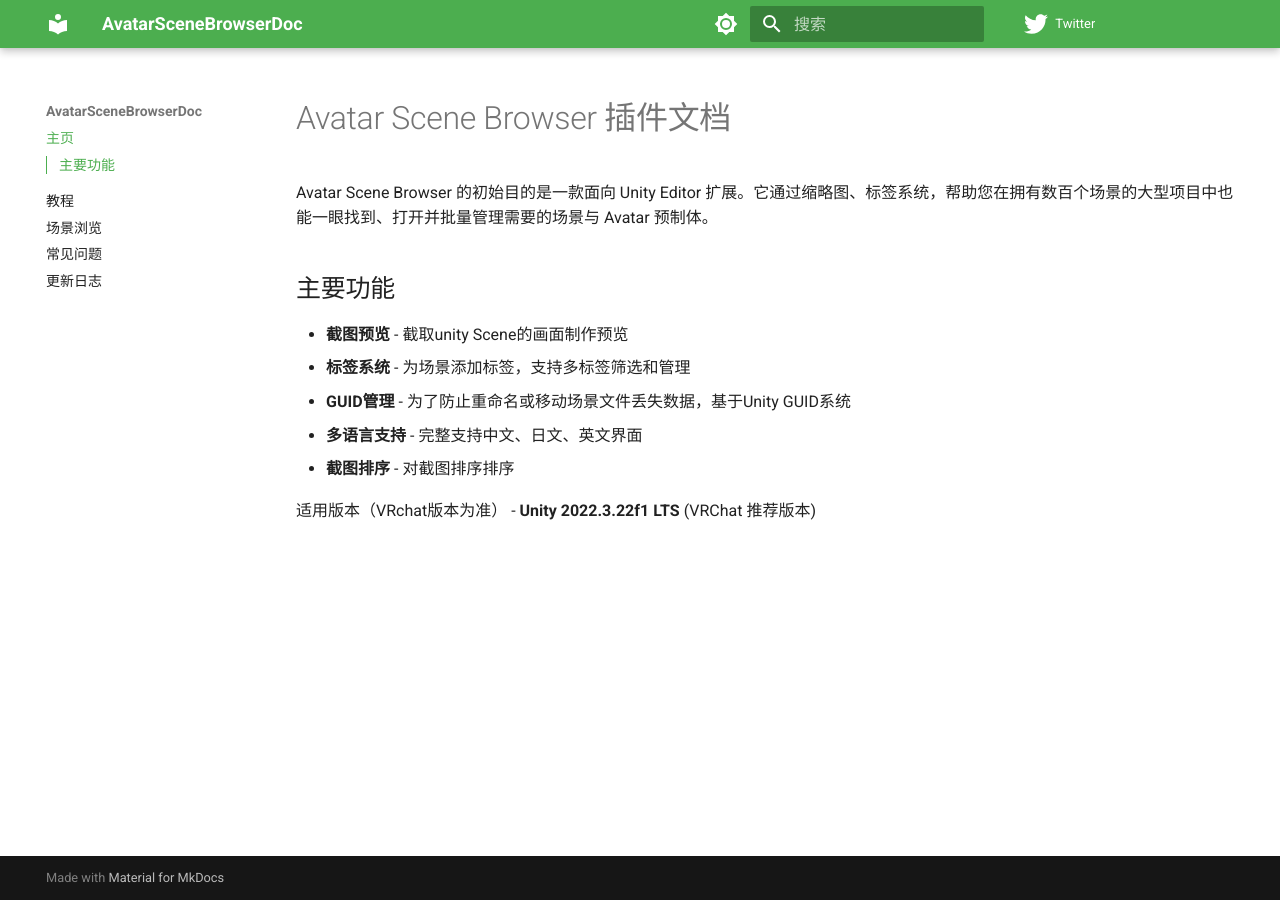
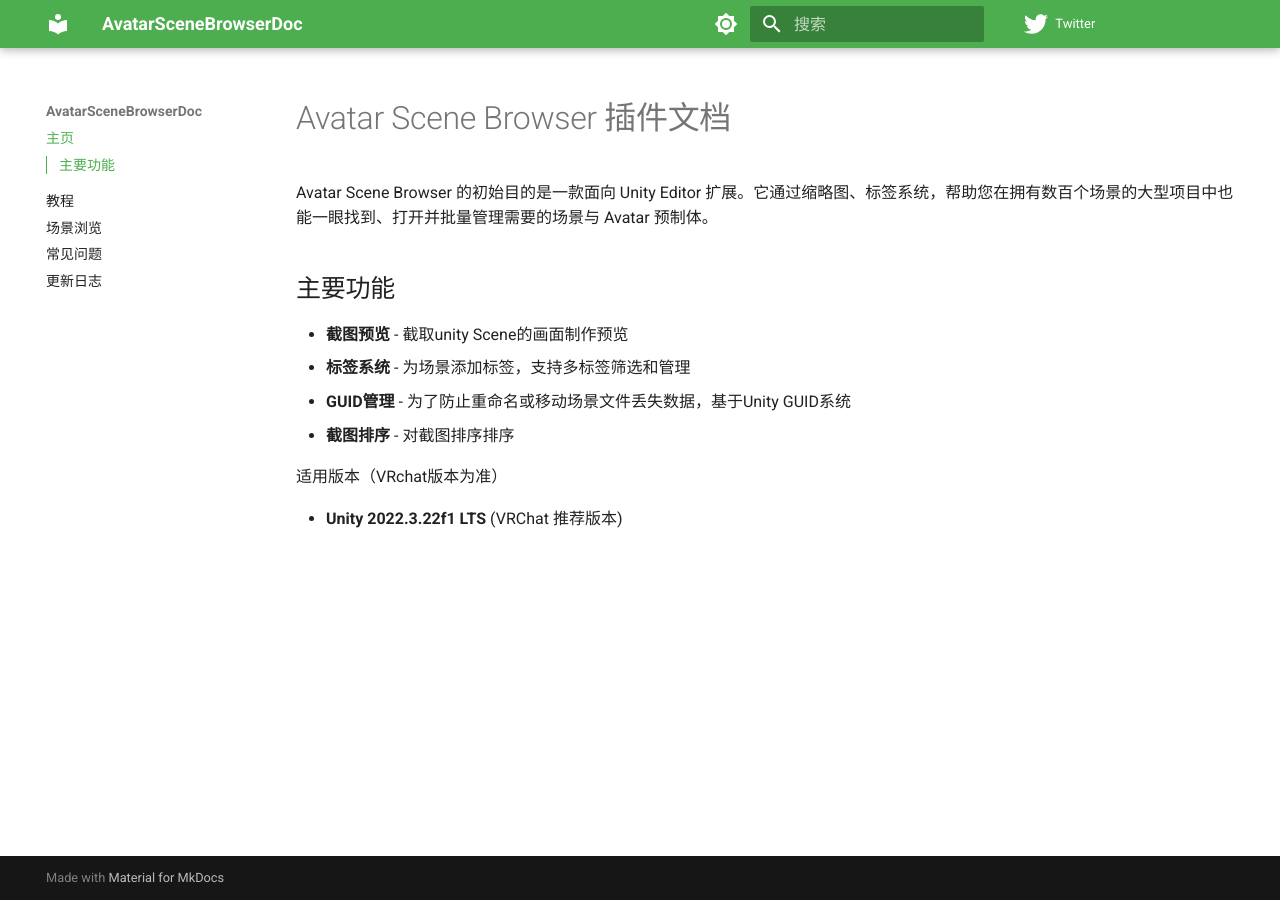
Before and after one commit to Cynth-Mt/AvatarSceneBrowserDoc, an MkDocs documentation site: the page built from docs/index.md, in a window 1280 px wide. Built offline with MkDocs 1.6.1 and Material for MkDocs 9.7.7, drawn with Linux system fonts in a browser that asks for light colours.

Commit message:
修改文档

```diff
--- a/docs/index.md
+++ b/docs/index.md
@@ -2,15 +2,13 @@
 
 Avatar Scene Browser 的初始目的是一款面向 Unity Editor 扩展。它通过缩略图、标签系统，帮助您在拥有数百个场景的大型项目中也能一眼找到、打开并批量管理需要的场景与 Avatar 预制体。
 
+## 主要功能
 
-## 主要功能
- - **截图预览** - 截取unity Scene的画面制作预览
- - **标签系统** - 为场景添加标签，支持多标签筛选和管理
- - **GUID管理** - 为了防止重命名或移动场景文件丢失数据，基于Unity GUID系统
- - **多语言支持** - 完整支持中文、日文、英文界面
- - **截图排序** - 对截图排序排序
-
-
+- **截图预览** - 截取unity Scene的画面制作预览
+- **标签系统** - 为场景添加标签，支持多标签筛选和管理
+- **GUID管理** - 为了防止重命名或移动场景文件丢失数据，基于Unity GUID系统
+- **截图排序** - 对截图排序排序
 
  适用版本（VRchat版本为准）
+
 - **Unity 2022.3.22f1 LTS** (VRChat 推荐版本)
```
Also changed, not shown: docs/tutorial.md (+3 -6 lines).
